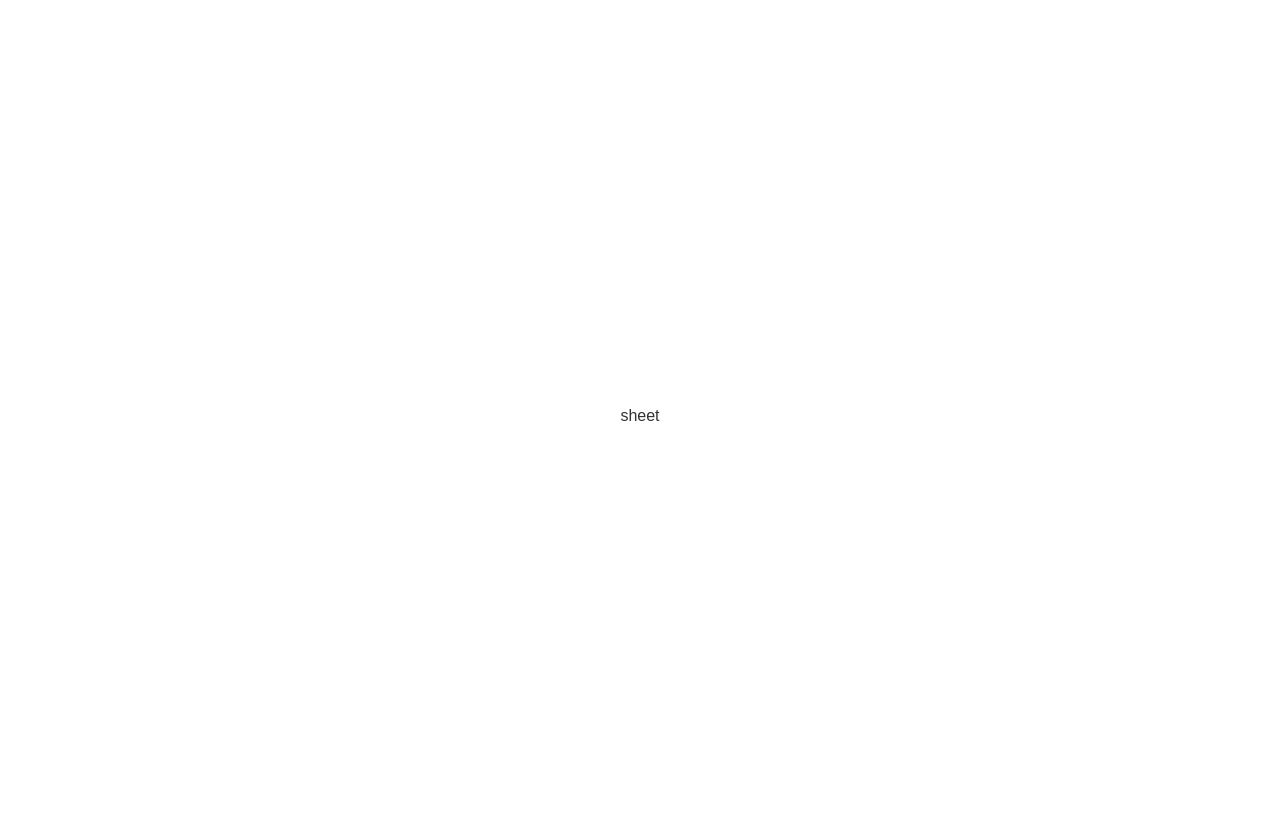
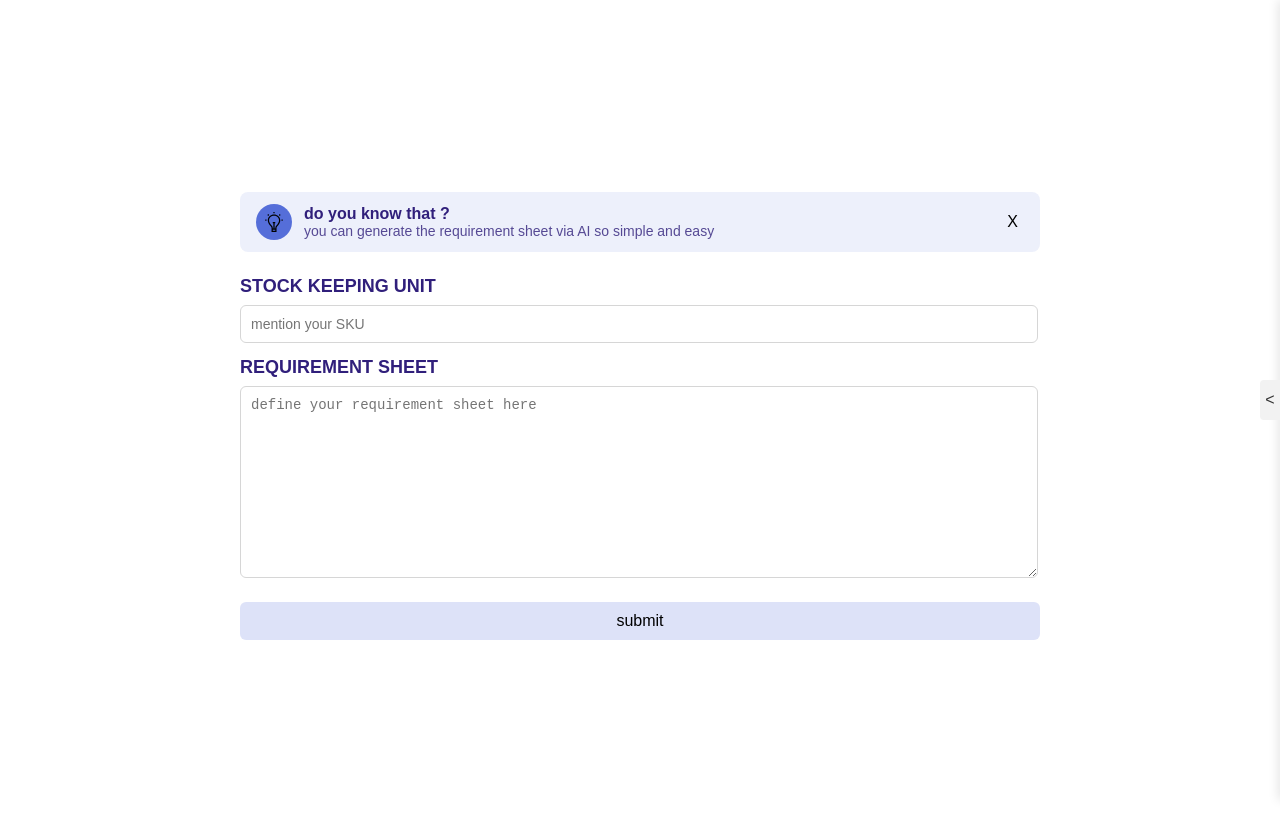
Before and after one commit to Yranshevare/Automate_Product_purchase, a React (Vite) app in the folder React_Frontend/: page /reqSheet in a window 1280 px wide. Built offline with nearby package versions, Linux system fonts and the light colour scheme.

Commit message:
request sheet added

```diff
--- /dev/null
+++ b/React_Frontend/src/CSS/ReqSheet.css
@@ -0,0 +1,247 @@
+/* Main Container */
+.req-sheet-container {
+  position: relative;
+  display: flex;
+  justify-content: center;
+  align-items: center;
+  flex-wrap: wrap;
+  min-height: 100vh;
+  font-family: Arial, sans-serif;
+  min-width: 1200px;
+}
+
+/* Main Content */
+.main-content {
+  flex: 1;
+  padding: 20px;
+  max-width: 800px;
+  margin: 0 auto;
+  transition: margin-right 0.3s ease;
+}
+
+.main-content.with-sidebar {
+  filter: blur(4px);
+  z-index: -1;
+}
+
+/* Info Banner */
+.info-banner {
+  display: flex;
+  align-items: center;
+  background-color: rgba(85, 110, 217, 0.1);
+  border-radius: 8px;
+  padding: 12px 16px;
+  margin-bottom: 24px;
+  width: 96%;
+}
+
+.info-icon-container {
+  background-color: #556ed9;
+  border-radius: 50%;
+  width: 36px;
+  height: 36px;
+  display: flex;
+  align-items: center;
+  justify-content: center;
+  margin-right: 12px;
+}
+
+.info-icon {
+  width: 20px;
+  height: 20px;
+  color: white;
+}
+
+.info-text {
+  flex: 1;
+}
+
+.info-title {
+  font-weight: 600;
+  color: #301f7b;
+  margin: 0;
+}
+
+.info-description {
+  font-size: 14px;
+  color: rgba(48, 31, 123, 0.8);
+  margin: 0;
+}
+
+.close-button {
+  background: none;
+  border: none;
+  font-size: 16px;
+  cursor: pointer;
+  color: #000000;
+}
+
+/* Form Sections */
+.form-section {
+  margin-bottom: 20px;
+}
+
+.section-title {
+  color: #301f7b;
+  font-size: 18px;
+  font-weight: 700;
+  margin-bottom: 8px;
+}
+
+.sku-input {
+  width: 97%;
+  padding: 10px;
+  border: 1px solid #d6d6d6;
+  border-radius: 6px;
+  font-size: 14px;
+}
+
+.requirement-textarea {
+  width: 97%;
+  min-height: 170px;
+  padding: 10px;
+  border: 1px solid #d6d6d6;
+  border-radius: 6px;
+  font-size: 14px;
+  resize: vertical;
+}
+
+.submit-button {
+  width: 100%;
+  padding: 10px;
+  background-color: rgba(85, 110, 217, 0.2);
+  border: none;
+  border-radius: 6px;
+  color: #000000;
+  font-weight: 500;
+  font-size: 16px;
+  cursor: pointer;
+  transition: background-color 0.2s;
+}
+
+.submit-button:hover {
+  background-color: rgba(85, 110, 217, 0.3);
+}
+
+/* Sidebar Toggle */
+.sidebar-toggle {
+  position: fixed;
+  right: 0;
+  top: 50%;
+  transform: translateY(-50%);
+  width: 20px;
+  height: 40px;
+  background-color: #f2f2f2;
+  display: flex;
+  align-items: center;
+  justify-content: center;
+  cursor: pointer;
+  z-index: 100;
+  border-top-left-radius: 4px;
+  border-bottom-left-radius: 4px;
+  transition: right 0.3s ease;
+}
+
+.sidebar-toggle.open {
+  right: 450px;
+}
+
+/* Sidebar */
+.sidebar {
+  position: fixed;
+  right: -320px;
+  top: 0;
+  width: 320px;
+  height: 100%;
+  background-color: #f2f2f2;
+  box-shadow: -2px 0 10px rgba(0, 0, 0, 0.1);
+  transition: right 0.3s ease;
+  display: flex;
+  flex-direction: column;
+  z-index: 99;
+}
+
+.sidebar.open {
+  right: 0;
+}
+
+.sidebar-content {
+  flex: 1;
+  padding: 24px;
+}
+
+/* Chat Initial View */
+.chat-initial {
+  margin-top: 160px;
+}
+
+.chat-title {
+  font-size: 22px;
+  font-weight: 700;
+  margin: 0;
+  color: #000000;
+}
+
+.chat-description {
+  font-size: 14px;
+  color: #666666;
+  margin-top: 8px;
+  margin-bottom: 24px;
+}
+
+/* Chat Input */
+.chat-input-container {
+  position: relative;
+  padding: 16px;
+}
+
+.chat-input {
+  width: 90%;
+  padding: 10px 40px 10px 16px;
+  border: 1px solid #d6d6d6;
+  border-radius: 20px;
+  background-color: white;
+  font-size: 14px;
+}
+
+.arrow-up-button {
+  position: absolute;
+  right: 24px;
+  top: 50%;
+  transform: translateY(-50%);
+  width: 30px;
+  height: 30px;
+  border-radius: 50%;
+  background-color: white;
+  border: none;
+  display: flex;
+  align-items: center;
+  justify-content: center;
+  cursor: pointer;
+}
+
+.arrow-up-icon {
+  width: 16px;
+  height: 16px;
+  color: #666666;
+}
+
+/* Responsive adjustments */
+@media (max-width: 768px) {
+  .main-content.with-sidebar {
+    margin-right: 0;
+  }
+
+  .sidebar {
+    width: 100%;
+    right: -100%;
+  }
+
+  .sidebar.open {
+    right: 0;
+  }
+
+  .sidebar-toggle.open {
+    right: 100%;
+  }
+}
--- a/React_Frontend/src/pages/ReqSheet.jsx
+++ b/React_Frontend/src/pages/ReqSheet.jsx
@@ -1,9 +1,117 @@
-import React from 'react'
+"use client";
 
-export default function ReqSheet() {
+import { useState } from "react";
+import "../CSS/ReqSheet.css";
+
+const ReqSheet = () => {
+  const [isSidebarOpen, setSidebarOpen] = useState(false);
+  const [skuValue, setSkuValue] = useState("");
+  const [requirementText, setRequirementText] = useState("");
+  const [userInput, setUserInput] = useState("");
+  const [showInfoBanner, setShowInfoBanner] = useState(true); // New state to control info banner visibility
+
+  const toggleSidebar = () => {
+    setSidebarOpen(!isSidebarOpen);
+  };
+
+  const handleSubmit = (e) => {
+    e.preventDefault();
+    setSidebarOpen(true);
+  };
+
+  const handleSendMessage = (e) => {
+    e.preventDefault();
+    setUserInput("");
+  };
+
+  const handleCloseBanner = () => {
+    setShowInfoBanner(false); // Hide the info banner
+  };
   return (
-    <div>
-      sheet
+    <div className="req-sheet-container">
+      <div className={`main-content ${isSidebarOpen ? "with-sidebar" : ""}`}>
+        {/* Info Banner */}
+        {showInfoBanner && (
+          <div className="info-banner">
+            <div className="info-icon-container">
+              <img src="/info-icon.svg" alt="Info Icon" className="info-icon" />
+            </div>
+            <div className="info-text">
+              <p className="info-title">do you know that ?</p>
+              <p className="info-description">
+                you can generate the requirement sheet via AI so simple and easy
+              </p>
+            </div>
+            <button className="close-button" onClick={handleCloseBanner}>
+              X
+            </button>
+          </div>
+        )}
+        {/* Form */}
+        <form onSubmit={handleSubmit}>
+          <div className="form-section">
+            <h2 className="section-title">STOCK KEEPING UNIT</h2>
+            <input
+              type="text"
+              className="sku-input"
+              placeholder="mention your SKU"
+              value={skuValue}
+              onChange={(e) => setSkuValue(e.target.value)}
+            />
+            <h2 className="section-title">REQUIREMENT SHEET</h2>
+            <textarea
+              className="requirement-textarea"
+              placeholder="define your requirement sheet here"
+              value={requirementText}
+              onChange={(e) => setRequirementText(e.target.value)}
+            ></textarea>
+          </div>
+          <button type="submit" className="submit-button">
+            submit
+          </button>
+        </form>
+      </div>
+      {/* Sidebar Toggle Button */}
+      {isSidebarOpen ? (
+        <div className={`sidebar-toggle open`} onClick={toggleSidebar}>
+          &gt;
+        </div>
+      ) : (
+        <div className={`sidebar-toggle`} onClick={toggleSidebar}>
+          &lt;
+        </div>
+      )}
+      {/* Sidebar */}
+      <div className={`sidebar ${isSidebarOpen ? "open" : ""}`}>
+        <div className="sidebar-content">
+          <div className="chat-initial">
+            <h3 className="chat-title">Hey there,</h3>
+            <h3 className="chat-title">what is your use case?</h3>
+            <p className="chat-description">
+              Just tell me about your use case and I will suggest you a nice
+              requirement
+            </p>
+          </div>
+        </div>
+        <form className="chat-input-container" onSubmit={handleSendMessage}>
+          <input
+            type="text"
+            className="chat-input"
+            placeholder="specify your use case here..."
+            value={userInput}
+            onChange={(e) => setUserInput(e.target.value)}
+          />
+          <button type="submit" className="arrow-up-button">
+            <img
+              src="/arrow-up-icon.svg"
+              alt="Arrow Up Icon"
+              className="arrow-up-icon"
+            />
+          </button>
+        </form>
+      </div>
     </div>
-  )
-}
+  );
+};
+
+export default ReqSheet;
```
Also changed, not shown: React_Frontend/public/arrow-up-icon.svg (added), React_Frontend/public/info-icon.svg (added).
